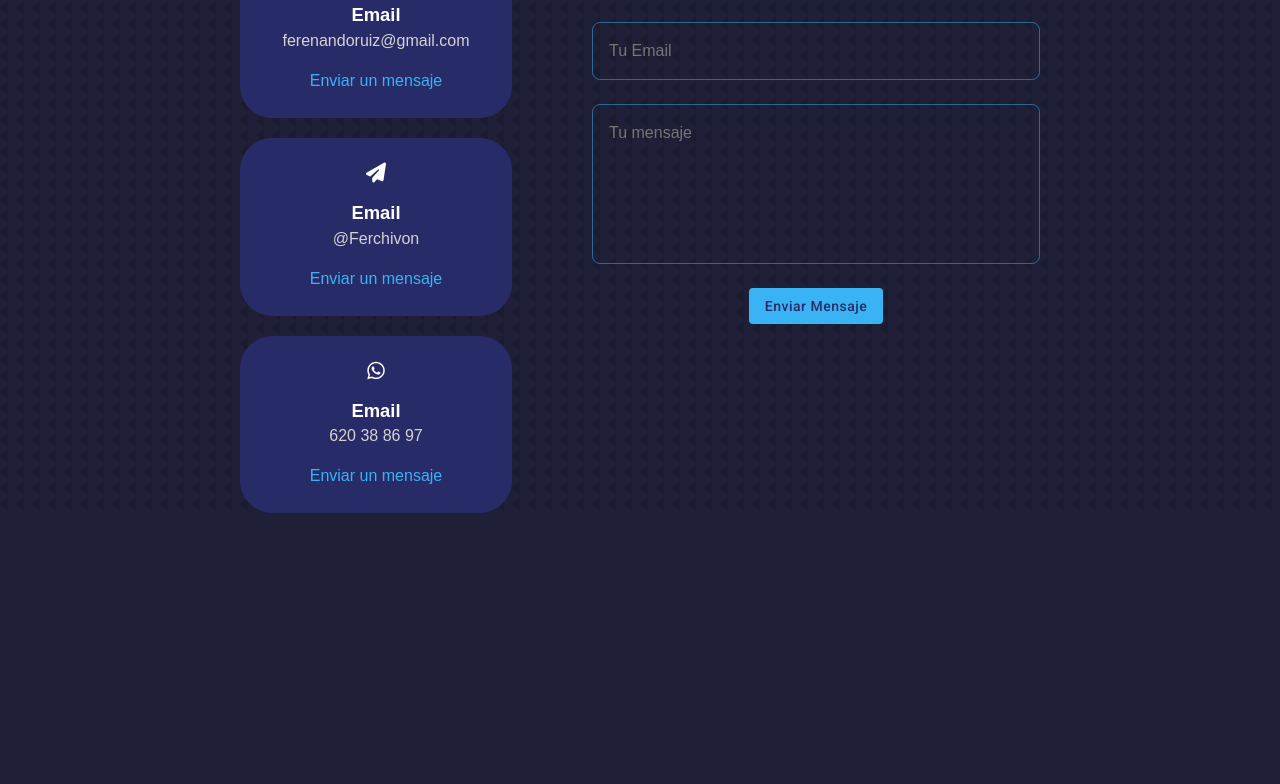
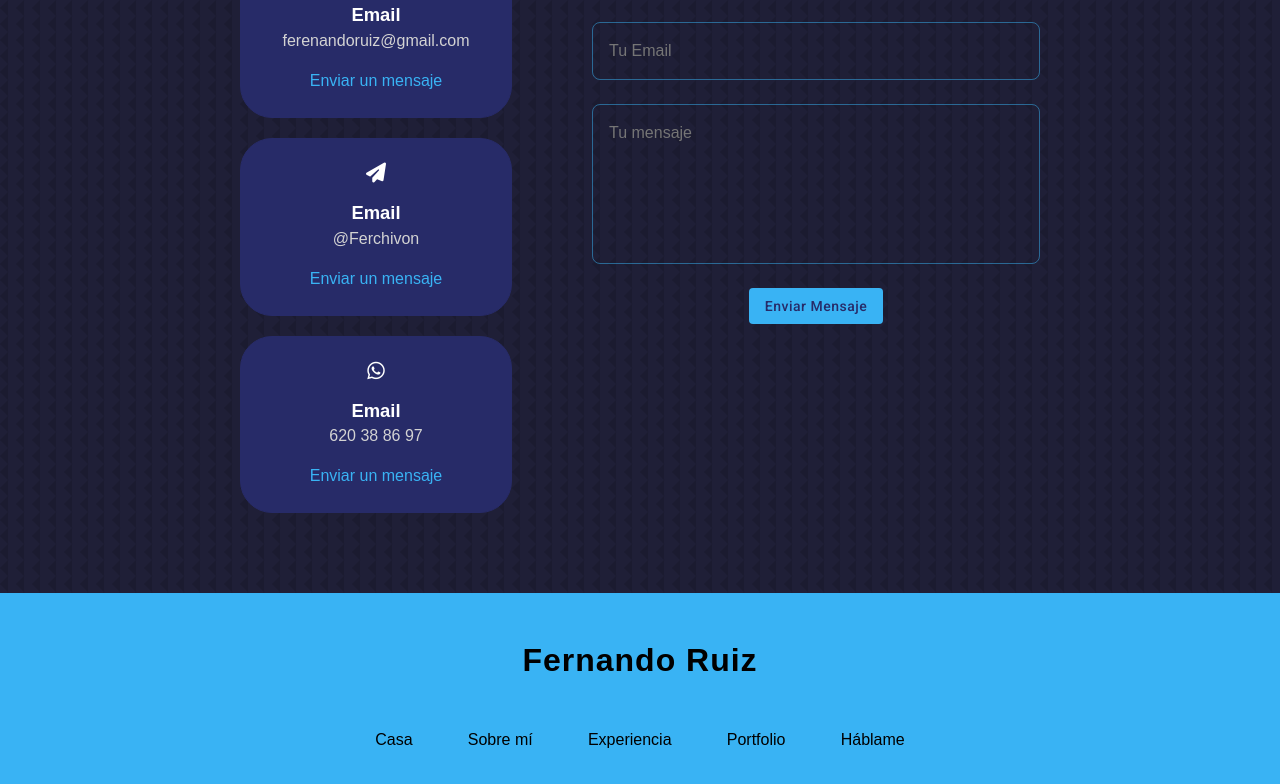
Before and after one commit to Avantifer/Portfolio, an Angular app: page / in a window 1280 px wide. Shown: the part 2848-3632 px from the top of the page. Before the commit the page ends 3361 px from the top, so only its background shows below. Built offline with nearby package versions, Linux system fonts and the light colour scheme; a web font is replaced by a local one.

Commit message:
Footer finished

```diff
--- a/src/app/app.component.html
+++ b/src/app/app.component.html
@@ -3,4 +3,5 @@
 <app-skills></app-skills>
 <app-portfolio></app-portfolio>
 <app-contact></app-contact>
+<app-footer></app-footer>
 <app-bottom-nav></app-bottom-nav>
--- a/src/app/app.module.ts
+++ b/src/app/app.module.ts
@@ -13,6 +13,7 @@ import { PortfolioComponent } from './components/portfolio/portfolio.component';
 import { ContactComponent } from './components/contact/contact.component';
 import { FormsModule, ReactiveFormsModule } from '@angular/forms';
 import { MatSnackBarModule } from '@angular/material/snack-bar';
+import { FooterComponent } from './components/footer/footer.component';
 
 @NgModule({
   declarations: [
@@ -23,6 +24,7 @@ import { MatSnackBarModule } from '@angular/material/snack-bar';
     SkillsComponent,
     PortfolioComponent,
     ContactComponent,
+    FooterComponent,
   ],
   imports: [
     BrowserModule,
--- /dev/null
+++ b/src/app/components/footer/footer.component.html
@@ -0,0 +1,10 @@
+<div class="footer text-center pt-5">
+    <h2 class="fw-bold">Fernando Ruiz</h2>
+    <div class="footer--links d-flex flex-column flex-sm-row align-items-center justify-content-evenly w-50 mx-auto  mt-5">
+        <a href="" class="mb-3 mb-sm-0">Casa</a>
+        <a href="" class="mb-3 mb-sm-0">Sobre mí</a>
+        <a href="" class="mb-3 mb-sm-0">Experiencia</a>
+        <a href="" class="mb-3 mb-sm-0">Portfolio</a>
+        <a href="">Háblame</a>
+    </div>
+</div>
--- /dev/null
+++ b/src/app/components/footer/footer.component.scss
@@ -0,0 +1,36 @@
+@import "../../../../node_modules/bootstrap/scss/mixins";
+@import "../../../../node_modules/bootstrap/scss/functions";
+@import "../../../../node_modules/bootstrap/scss/variables";
+@import "../../../assets/scss/colors.scss";
+
+.footer {
+  background-color: $primary-color;
+  color: black;
+  padding-bottom: 9rem;
+
+  h2 {
+    letter-spacing: 1px;
+  }
+
+  &--links {
+    a {
+      color: black;
+      text-decoration: none;
+      width: fit-content;
+
+      &:hover {
+        font-weight: 600;
+      }
+    }
+  }
+}
+
+
+@include media-breakpoint-down(md) {
+  .footer {
+
+    &--links {
+      width: 80% !important;
+    }
+  }
+}
--- /dev/null
+++ b/src/app/components/footer/footer.component.ts
@@ -0,0 +1,15 @@
+import { Component, OnInit } from '@angular/core';
+
+@Component({
+  selector: 'app-footer',
+  templateUrl: './footer.component.html',
+  styleUrls: ['./footer.component.scss']
+})
+export class FooterComponent implements OnInit {
+
+  constructor() { }
+
+  ngOnInit(): void {
+  }
+
+}
```
